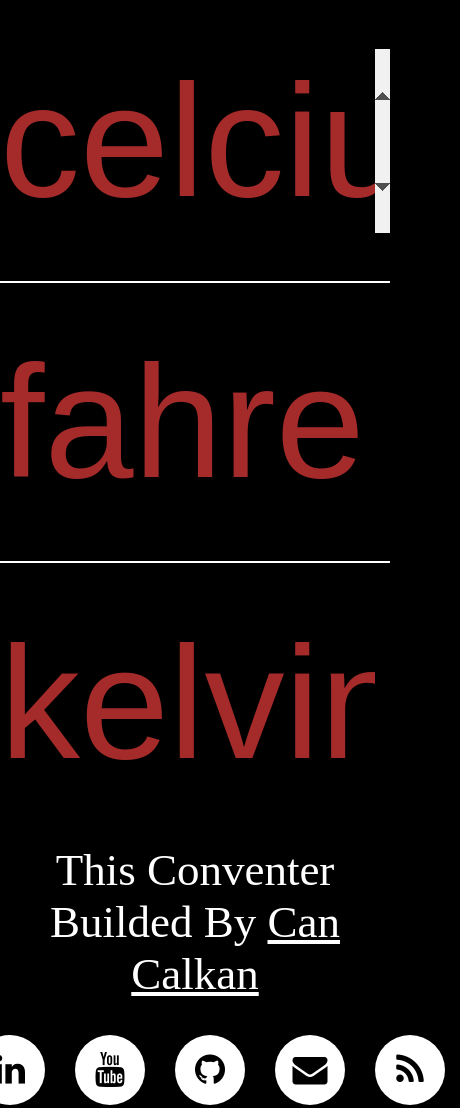
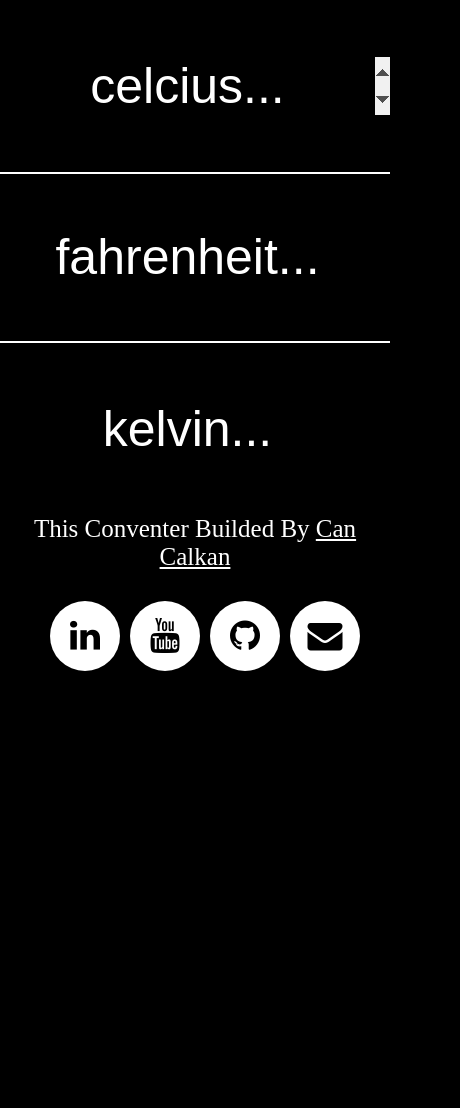
Before and after one commit to cancalkan/temperatureconverter, a plain HTML site: page index.html in a window 390 px wide. Shown: the whole page, 460 px wide, since content can reach past the window. After the commit the page ends 844 px from the top, so only its background shows below. Drawn offline with Linux system fonts and the light colour scheme.

Commit message:
Update styles.css

```diff
--- a/styles.css
+++ b/styles.css
@@ -8,7 +8,7 @@ body{
 
 }
 div {
-    height: 33.33vh;
+    height: 20.33vh;
 }
 #fahrenheit{
     border-top: 2px solid white;
@@ -19,21 +19,35 @@ input[type=number]{
     height: 100%;
     background: black;
     color:white;
-    font-size: 160px;
+    font-size: 120px;
     text-align: center;
     border:0;
     outline: none;
 }
+@media screen and (max-width:600px)
+{
+    input[type=number]{
+        width: 100%;
+        height: 100%;
+        background: black;
+        color:white;
+        font-size: 50px;
+
+    }
+}
 ::-webkit-input-placeholder{
-    color:brown ;
+    color:white ;
+    text-align: center;
 }
 
 ::-moz-placeholder{
-    color:brown ;
+    color:white ;
+    text-align: center;
 
 }
 ::-ms-input-placeholder{
-    color:brown ;
+    color:white;
+    text-align: center;
 }
 .social-menu >p{
     color:white;
@@ -41,17 +55,26 @@ input[type=number]{
     margin-bottom: 55px;
     font-size: 45px;
 }
+@media screen and (max-width:600px)
+{
+    .social-menu >p{
+        color:white;
+        text-align: center;
+        margin-bottom: 55px;
+        font-size: 25px;
+    }
+}
 .social-menu ul{
     position: absolute;
     left: 50%;
     padding: 0 px;
-    margin: 15px ;
+    margin: 10px ;
     transform: translate(-50%, -50%);
     display: flex;
 }
 .social-menu ul li{
     list-style: none;
-    margin:0 15px;
+    margin:0 5px;
   }
 
   .social-menu ul li .fa{
@@ -97,3 +120,8 @@ input[type=number]{
   .social-menu ul li:nth-child(5) a:hover{
     background-color: #eb4924;
 }
+@media screen and (max-width:400px)
+{
+    .social-menu ul li:nth-child(5)
+    {display: none;}
+}
```
